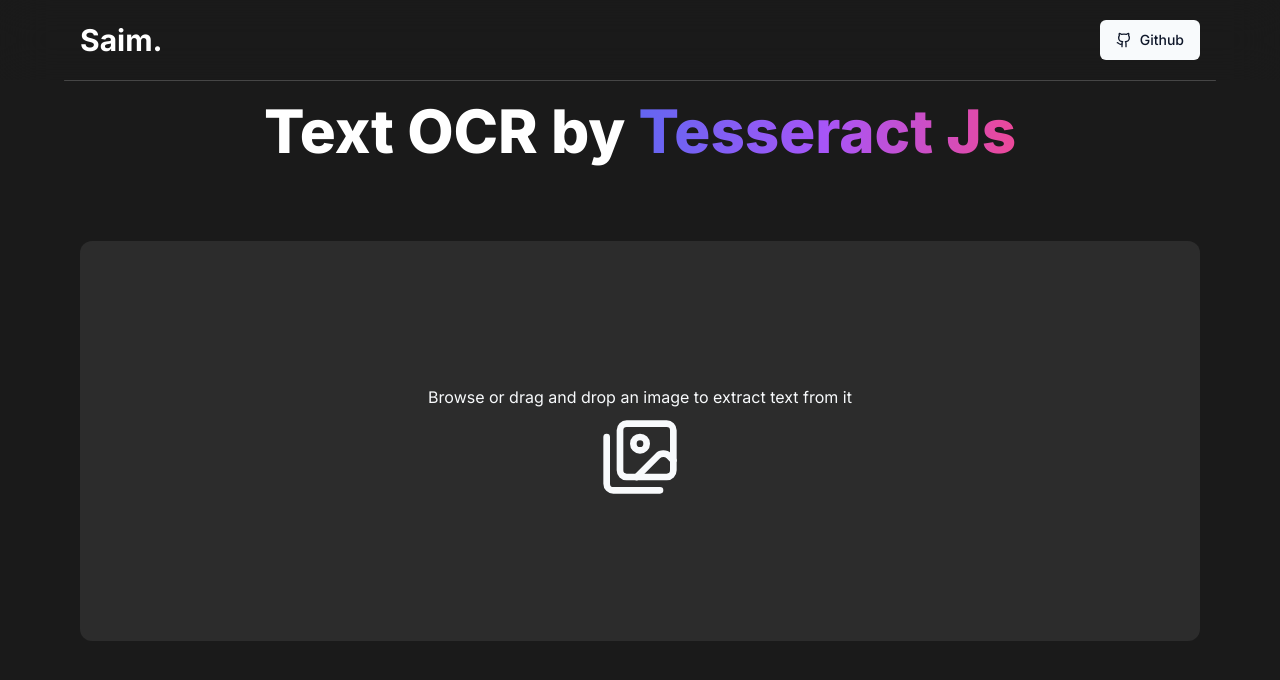
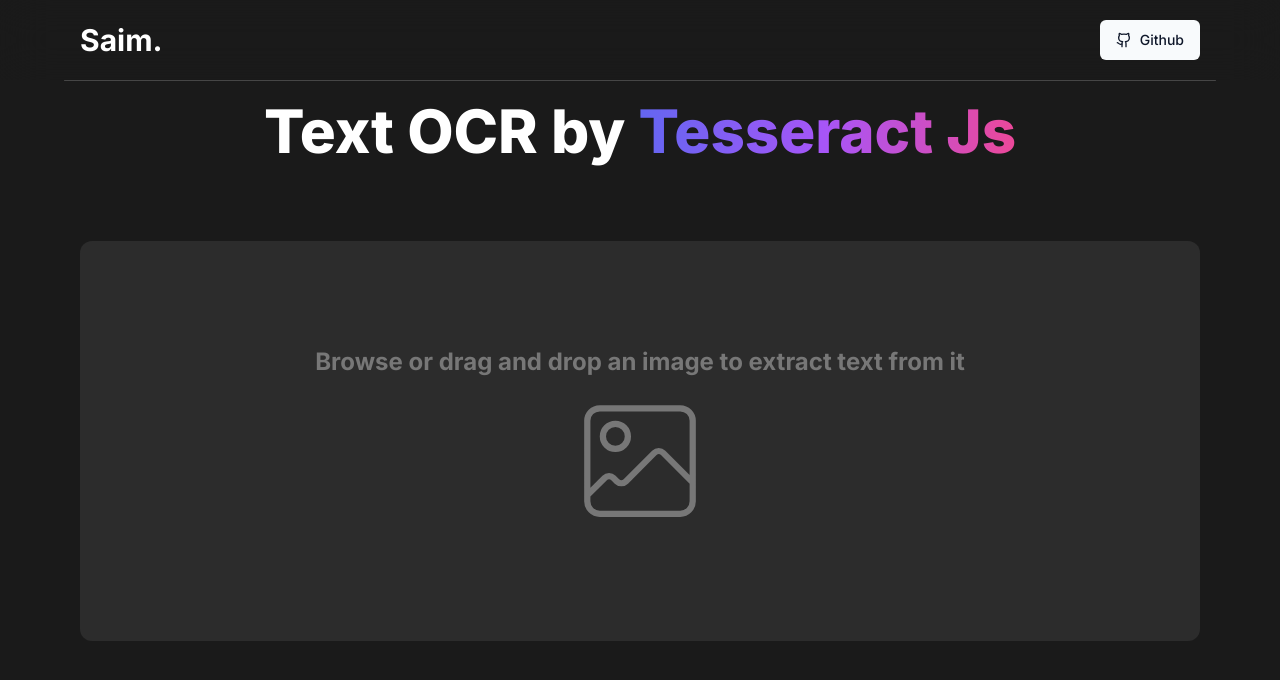
Before and after one commit to saim-x/ocr-text-tesseractjs-app, a Next.js app: page / in a window 1280 px wide. Shown: the top 680 px of the page. Built offline with nearby package versions, Linux system fonts and the light colour scheme.

Commit message:
good night

```diff
--- a/package.json
+++ b/package.json
@@ -16,6 +16,7 @@
     "next": "14.2.5",
     "react": "^18",
     "react-dom": "^18",
+    "react-icons": "^5.3.0",
     "tailwind-merge": "^2.5.2",
     "tailwindcss-animate": "^1.0.7",
     "tesseract.js": "^5.1.0"
--- a/src/app/page.tsx
+++ b/src/app/page.tsx
@@ -1,5 +1,6 @@
 import Image from "next/image";
 import { Images } from "lucide-react";
+import { CiImageOn } from "react-icons/ci";
 export default function Home() {
   return (
     <div>
@@ -12,11 +13,12 @@
       <div className="w-full md:p-20 p-5 flex items-center justify-center">
         <div className="min-h-[50vh] bg-[#2c2c2c] rounded-xl w-full md:p-20 p-5 flex items-center justify-center">
           <div className="flex items-center justify-center flex-col gap-2">
-            <p className="text-center ">
+            <p className="text-center text-2xl font-bold text-[#777777]">
               Browse or drag and drop an image to extract text from it
             </p>
-            <span className="text-[150px] ">
-              <Images className="h-20 w-20" />
+            <span className="text-[150px] text-[#777777] ">
+              {/* <CiImageOn /> className="h-16 w-16" /> */}
+              <CiImageOn />
             </span>
           </div>
         </div>
```
Also changed, not shown: 1 other file (tests, documents, lock files or other folders).
